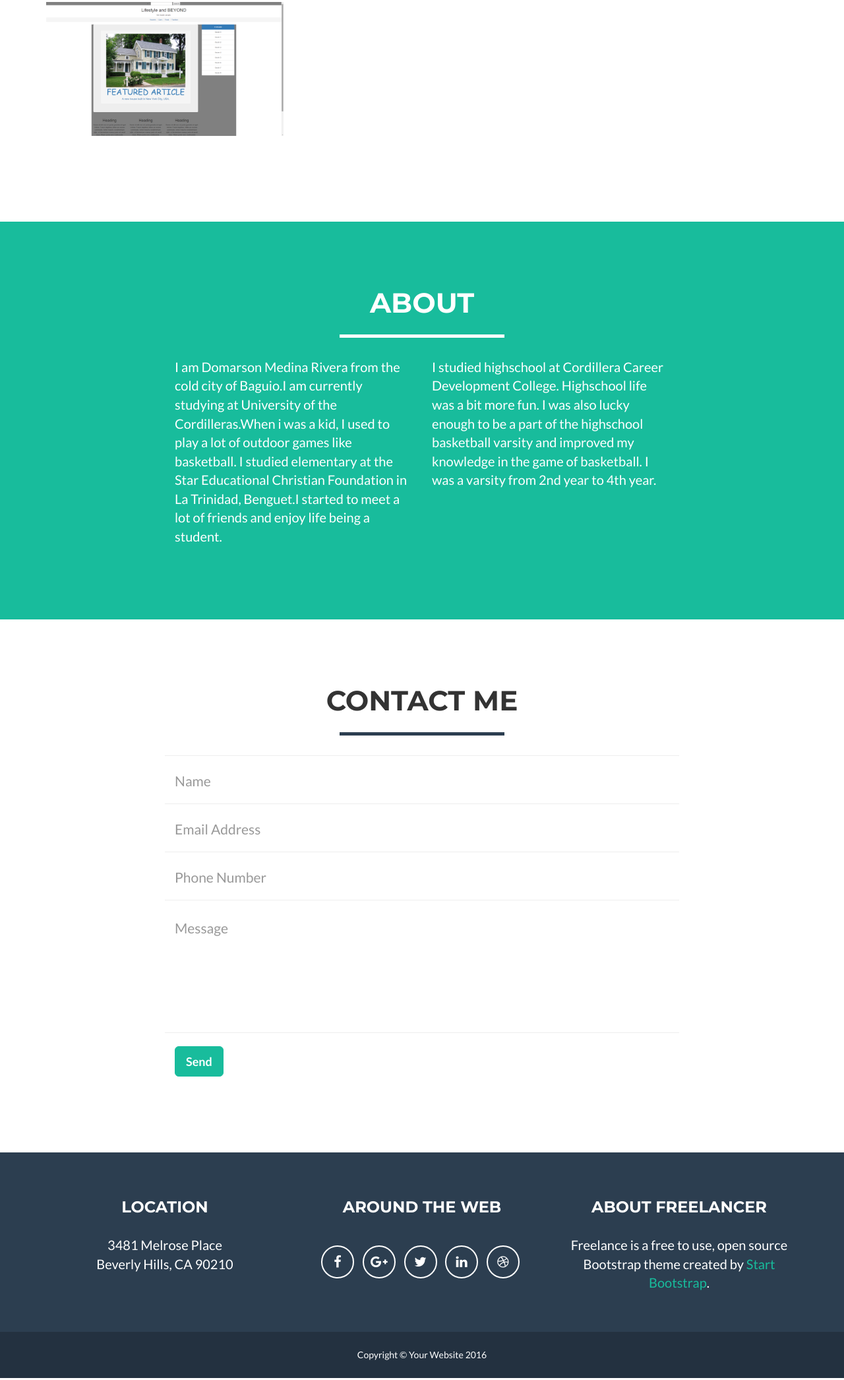
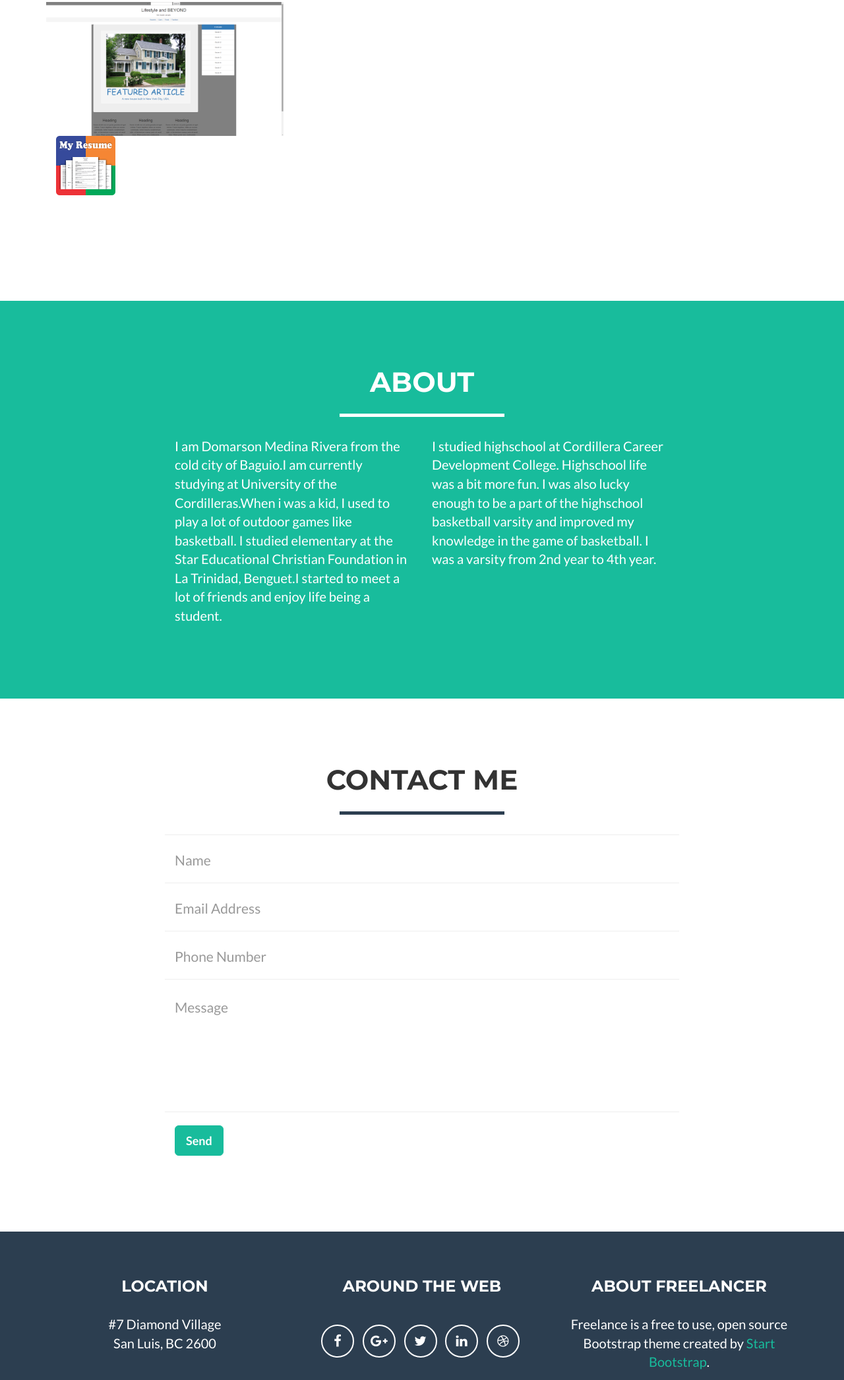
Before and after one commit to domarsonrivera/doms.github.io, a website: page index.html in a window 1280 px wide. Shown: the part 949-3041 px from the top of the page at 66% size. Drawn offline with nearby package versions, Linux system fonts and the light colour scheme.

Commit message:
Update index.html

```diff
--- a/index.html
+++ b/index.html
@@ -101,14 +101,16 @@
                         </div>
                         <img src="screen.png" class="img-responsive" alt="">
                     </a>
-                   <a href="https://domarsonrivera.github.io/resume/" class="portfolio-link" data-toggle="modal">
+                   <div class="col-sm-4 portfolio-item">
+                    <a href="https://domarsonrivera.github.io/resume/" class="portfolio-link" data-toggle="modal">
                         <div class="caption">
                             <div class="caption-content">
                                 <i class="fa fa-search-plus fa-3x"></i>
                             </div>
                        </div>
+                        <img src="unnamed.png" class="img-responsive" alt="">
                     </a>
-
+                    </div>
                 </div>
             </div>
         </div>
@@ -199,8 +201,8 @@
                 <div class="row">
                     <div class="footer-col col-md-4">
                         <h3>Location</h3>
-                        <p>3481 Melrose Place
-                            <br>Beverly Hills, CA 90210</p>
+                        <p>#7 Diamond Village
+                            <br>San Luis, BC 2600</p>
                     </div>
                     <div class="footer-col col-md-4">
                         <h3>Around the Web</h3>
```
